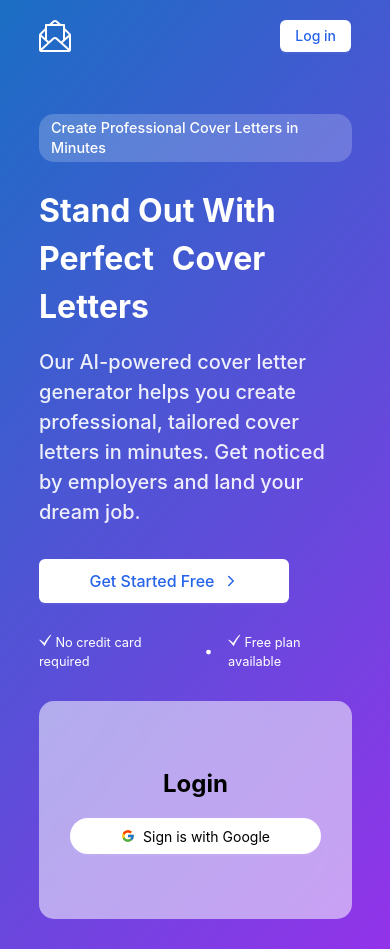
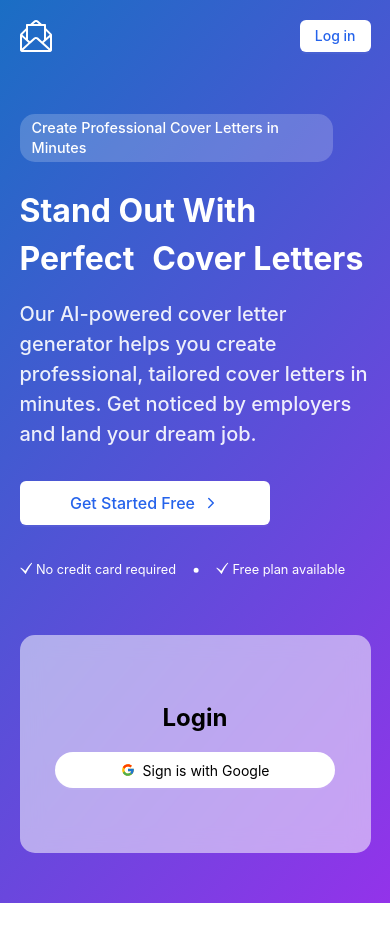
Before and after one commit to Aramex86/Cover-Letter-Generator, a React (Vite) app: page / in a window 390 px wide. After the commit the page ends 903 px from the top, so only its background shows below. Built offline with nearby package versions, Linux system fonts and the light colour scheme; no server answers.

Commit message:
fix(ui): Fix mobile orientation login page

```diff
--- a/src/App/global.css
+++ b/src/App/global.css
@@ -136,3 +136,9 @@ select {
   margin: 0 auto;
   height: inherit;
 }
+
+@media screen and (max-width: 600px) {
+  .container {
+    width: 90%;
+  }
+}
--- a/src/Pages/Login/login-page.module.css
+++ b/src/Pages/Login/login-page.module.css
@@ -79,6 +79,11 @@
     margin-top: 50px;
   }
 }
+/* @media (max-width: 600px), screen and (orientation: landscape) {
+  .loginContent {
+    margin-top: 30px;
+  }
+} */
 
 .heroIntro {
   color: #ffffff;
@@ -112,9 +117,18 @@
   justify-items: end;
 }
 
+@media only screen and (max-width: 600px), only screen and (max-height: 600px) {
+  .heroLoginForm {
+    grid-column: 1 / -1;
+    grid-row: 5/5;
+    justify-items: center;
+    padding-bottom: 20px;
+  }
+}
+
 @media screen and (max-width: 768px) {
   .heroLoginForm {
-    grid-column: 1;
+    grid-column: 1/-1;
     grid-row: 4/5;
     align-items: center;
     justify-items: center;
@@ -169,6 +183,12 @@
   color: #ffffff;
 }
 
+@media only screen and (max-width: 600px), only screen and (max-height: 600px) {
+  .heroDescription {
+    grid-column: 1 / -1;
+  }
+}
+
 .heroDescription h1 {
   font-size: 3.7rem;
   font-weight: 700;
@@ -184,6 +204,7 @@
     display: none;
   }
 }
+
 @media screen and (min-width: 1600px) {
   .heroDescription h1 {
     font-size: 3rem;
@@ -249,3 +270,10 @@
     font-size: 0.8rem;
   }
 }
+
+@media only screen and (max-width: 600px), only screen and (max-height: 600px) {
+  .heroFooter {
+    grid-column: 1 / -1;
+    margin-bottom: 20px;
+  }
+}
```
